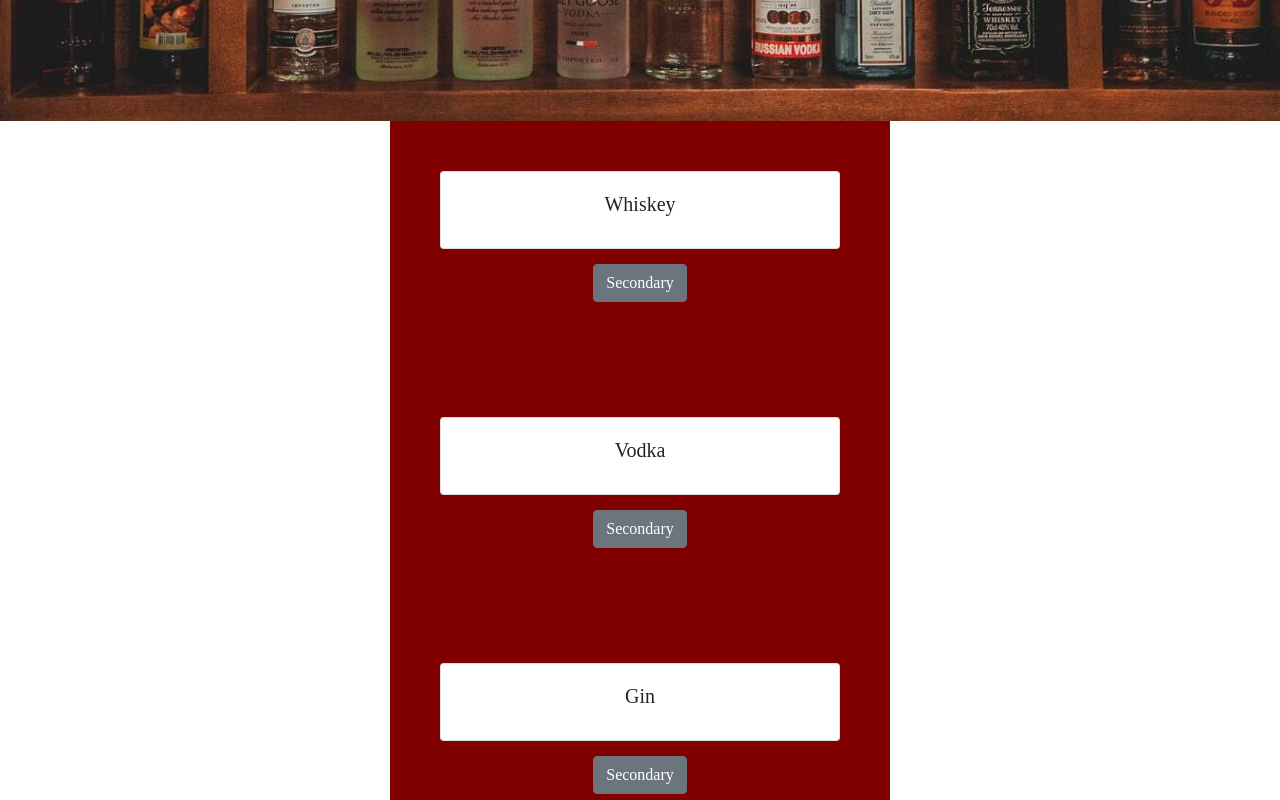
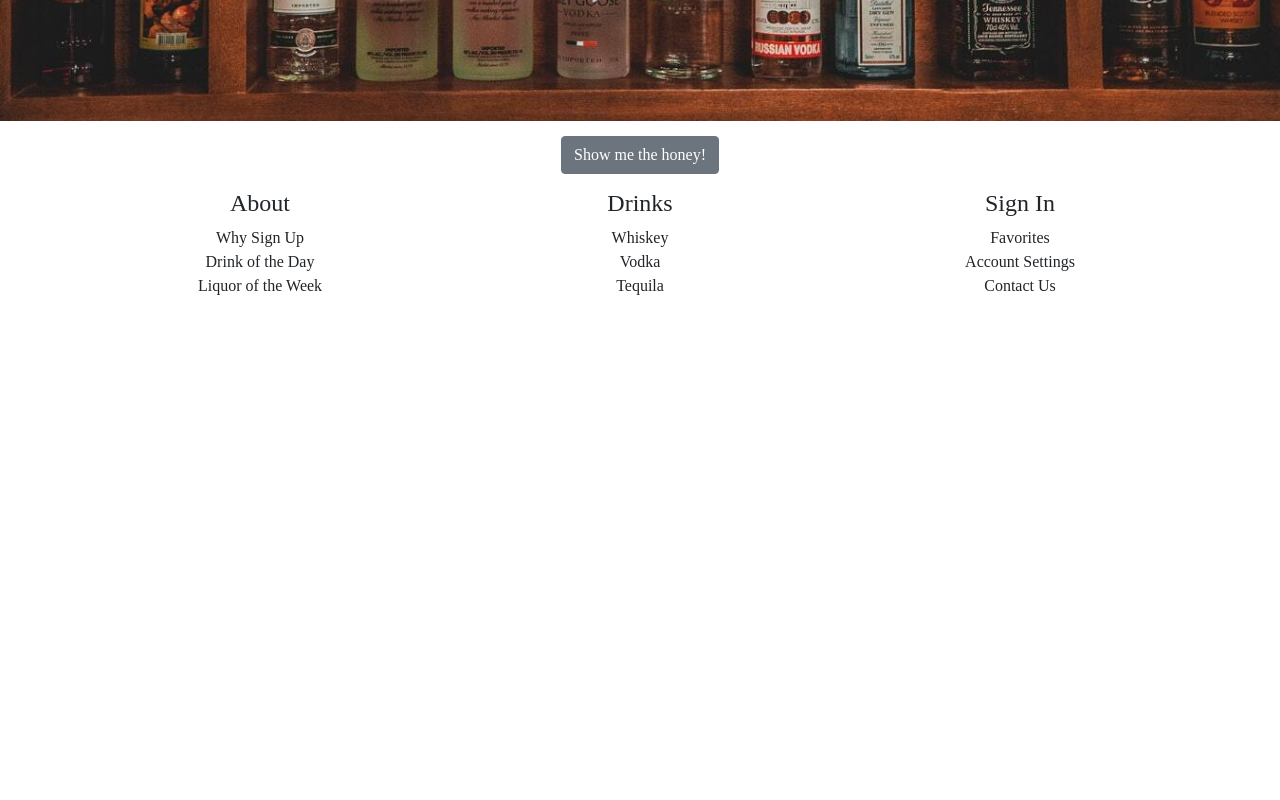
Before and after one commit to mcruzpr86/theTopShelf, a React (Create React App) app in the folder client/: page / in a window 1280 px wide. Shown: the part 940-1740 px from the top of the page. After the commit the page ends 1254 px from the top, so only its background shows below. Built offline with nearby package versions, Linux system fonts and the light colour scheme; a web font is replaced by a local one.

Commit message:
redesign of items

```diff
--- a/client/src/components/MainContent/mainContent.css
+++ b/client/src/components/MainContent/mainContent.css
@@ -18,3 +18,7 @@
     margin: 15px;
     flex-direction: column;
 }
+
+img {
+    width: fit-content;
+}
--- a/client/src/components/MainContent/maincontent.js
+++ b/client/src/components/MainContent/maincontent.js
@@ -3,16 +3,16 @@ import axios from 'axios';
 import * as ReactBootStrap from "react-bootstrap";
 import "./mainContent.css";
 
-const drinks = ["Whiskey", "Vodka", "Gin", "Scotch", "Tequila", "Rum"];
-const randomDrink = "https://www.thecocktaildb.com/api/json/v1/1/randomselection.php";
+
+const randomDrink = "https://www.thecocktaildb.com/api/json/v1/1/random.php";
 const reciepieUrl = "https://www.thecocktaildb.com/api/json/v1/1/lookup.php?i=";
 
 function MainContent() {
     const [choices, setChoices] = useState([])
     function getinfo() {
         axios.get(randomDrink).then(function (response) {
-            // setChoices(response.data.data.drinks.strDrink)
-            console.log(response.data)
+            setChoices([...choices, response.data.drinks[0]])
+            console.log(choices)
         })
     }
     // function getRecipieUrl(drink) {
@@ -22,30 +22,36 @@ function MainContent() {
     //     })
     // }
     return (
+        <>
+            <div className="mainButton">
+                <ReactBootStrap.Button variant="secondary" onClick={() => getinfo()}>Show me the honey!</ReactBootStrap.Button>{' '}
+            </div>
+            {choices.map(function (drink) {
+                return (
+                    <div key={drink.strDrink} className="individualDrink">
+                        <div className="choicesButton">
+                            <ReactBootStrap.Card style={{ width: '40rem' }}>
+                                <ReactBootStrap.Card.Body>
+                                    <ReactBootStrap.Card.Title>{drink.strDrink}</ReactBootStrap.Card.Title>
+                                    <ReactBootStrap.Card.Text type="text" maxLength="15">
+                                         Looks Good!:<img src={drink.strDrinkThumb}></img>
 
-        <div className="individualDrink">
-            {drinks.map(function (drink) {
-                return (
-                    <div className="choicesButton">
-                        <ReactBootStrap.Card style={{ width: '25rem' }}>
-                            <ReactBootStrap.Card.Body>
-                                <ReactBootStrap.Card.Title>{drink}</ReactBootStrap.Card.Title>
-                                <ReactBootStrap.Card.Text type="text" maxLength="15">
-                                    {choices.map(choice => <div> Alcohol Percentage: {choice.strDrink}</div>)}
-                                    {choices.map(choice => <div> Try this out!: {choice.idIngredient}</div>)}
-                                </ReactBootStrap.Card.Text>
-                            </ReactBootStrap.Card.Body>
-                        </ReactBootStrap.Card>
-                        <div className="mainButton">
-                            <ReactBootStrap.Button variant="secondary" onClick={() => getinfo(drink)}>Secondary</ReactBootStrap.Button>{' '}
-                            {/* <ReactBootStrap.Button variant="warning" onClick={() => getRecipieUrl(drink)}>Find Receipe</ReactBootStrap.Button>{' '} */}
+                                    </ReactBootStrap.Card.Text>
+                                    <ReactBootStrap.Card.Text type="text" maxLength="15">
 
+                                         Try this out!: {drink.strInstructions}
+                                    </ReactBootStrap.Card.Text>
+                                </ReactBootStrap.Card.Body>
+                            </ReactBootStrap.Card>
+                            <div className="mainButton">
+                                <ReactBootStrap.Button variant="secondary" onClick={() => getinfo(drink)}>Show me the honey!</ReactBootStrap.Button>{' '}
+                            </div>
+                        </div>
 
-                        </div>
-                    </div>)
-
+                    </div>
+                )
             })}
-        </div>
+        </>
     )
 }
 
```
